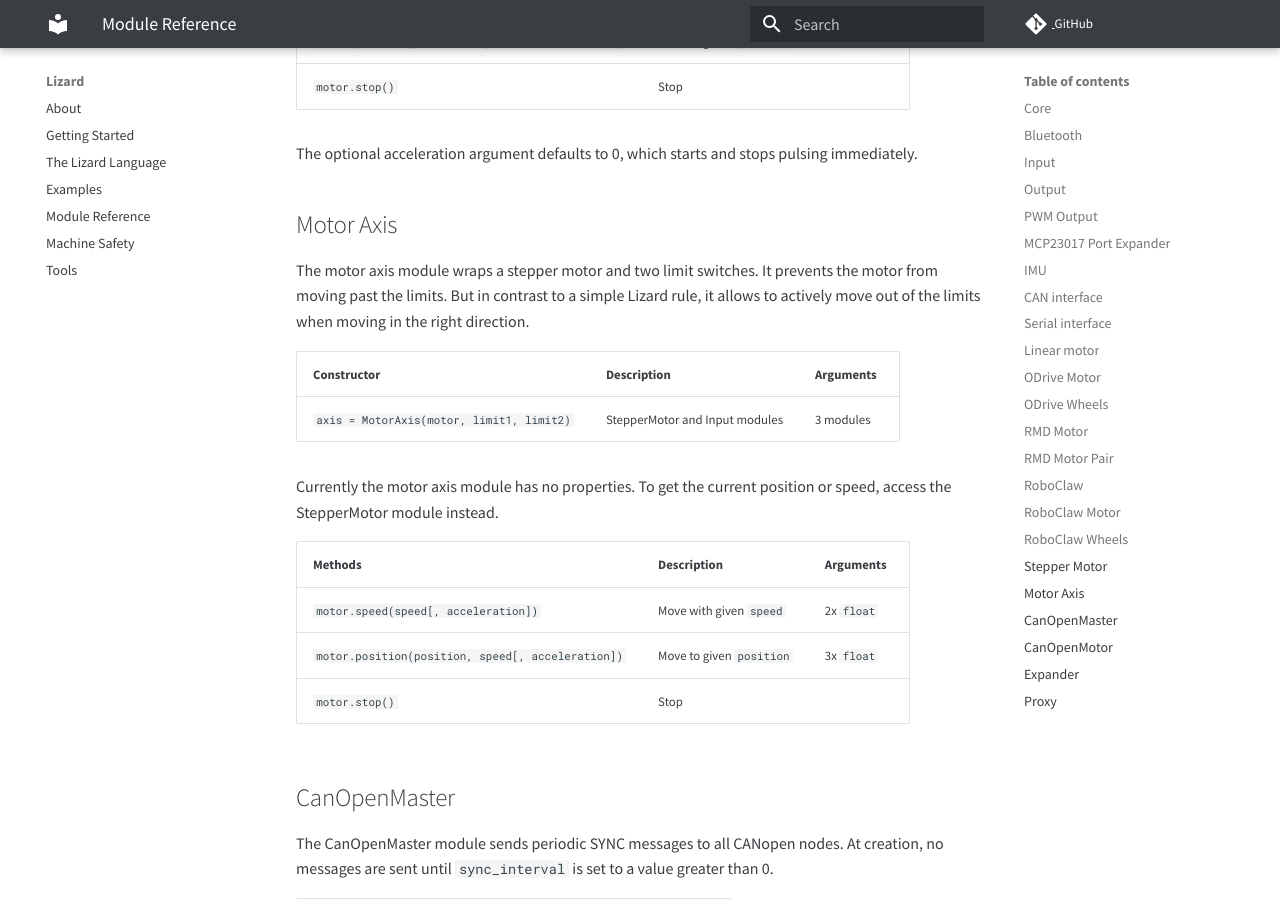
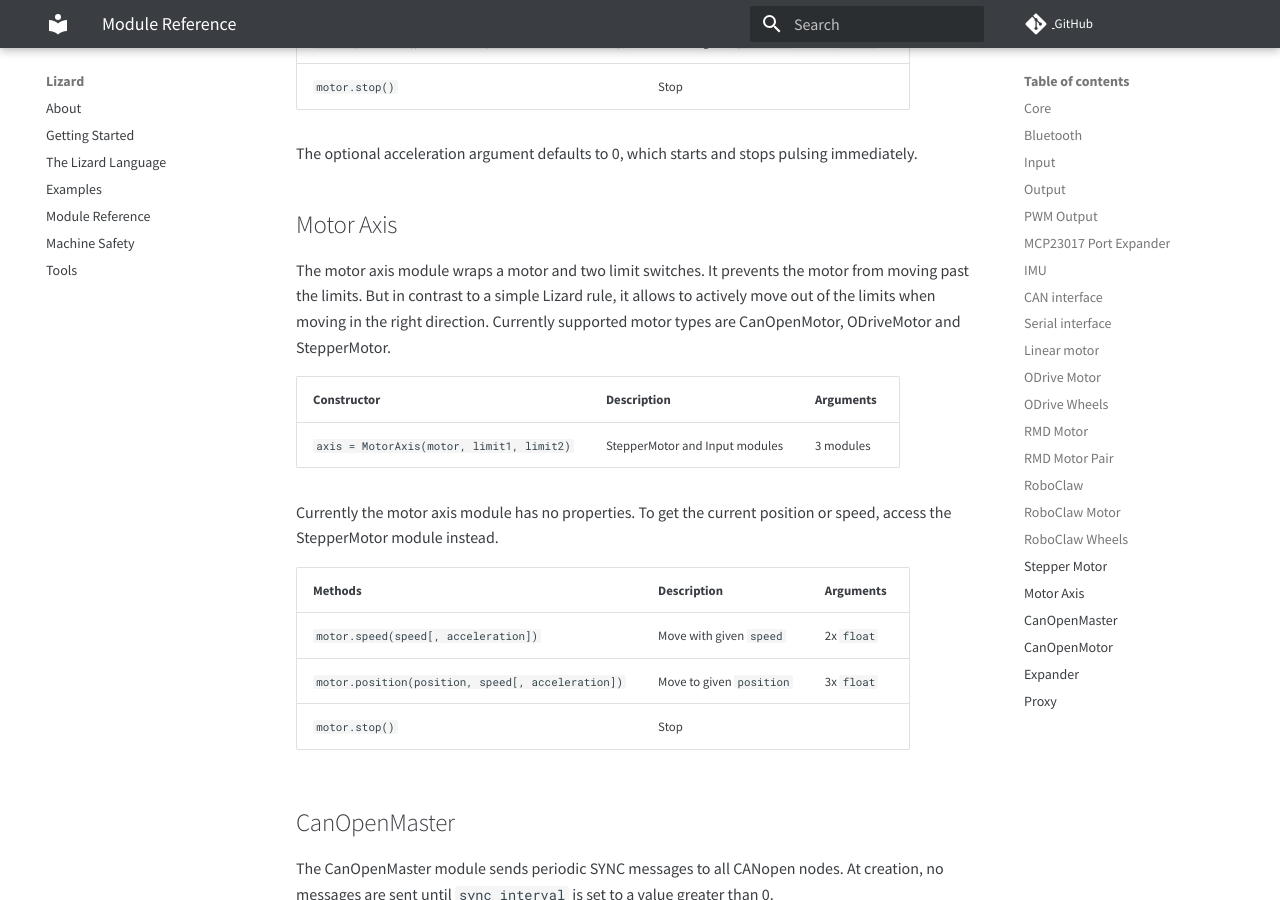
Before and after one commit to zauberzeug/lizard, an MkDocs documentation site: the page built from docs/module_reference.md, in a window 1280 px wide and 900 px high, scrolled down 15382 px. Built offline with MkDocs 1.6.1 and Material for MkDocs 9.7.7, drawn with Linux system fonts in a browser that asks for light colours; comment, search, counter and statistics services are not loaded.

Commit message:
Add supported motor types to docs

```diff
--- a/docs/module_reference.md
+++ b/docs/module_reference.md
@@ -461,9 +461,10 @@ The optional acceleration argument defaults to 0, which starts and stops pulsing
 
 ## Motor Axis
 
-The motor axis module wraps a stepper motor and two limit switches.
+The motor axis module wraps a motor and two limit switches.
 It prevents the motor from moving past the limits.
 But in contrast to a simple Lizard rule, it allows to actively move out of the limits when moving in the right direction.
+Currently supported motor types are CanOpenMotor, ODriveMotor and StepperMotor.
 
 | Constructor                               | Description                    | Arguments |
 | ----------------------------------------- | ------------------------------ | --------- |
```
